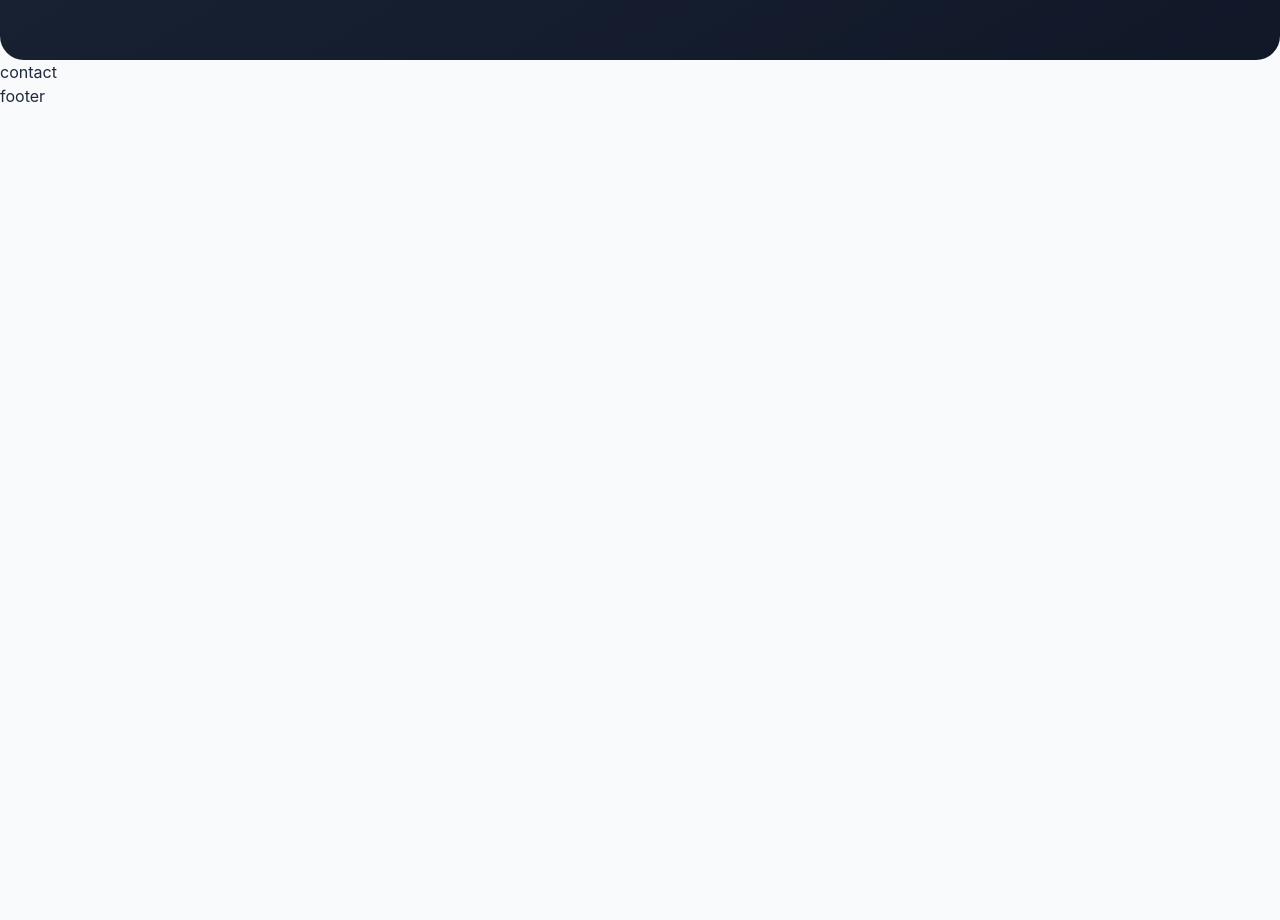
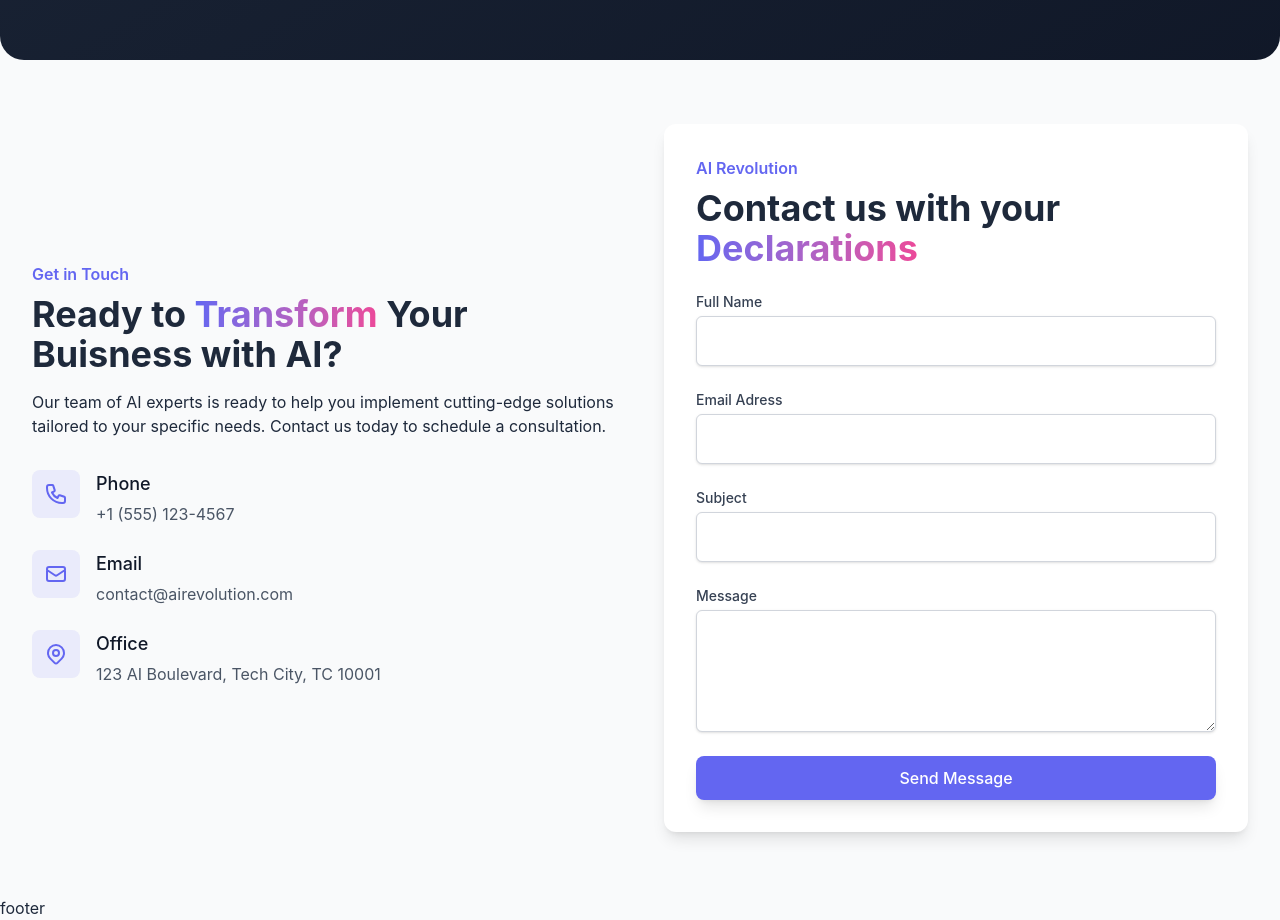
Before and after one commit to gigplus88/ai-rev, a React (Vite) app: page / in a window 1280 px wide. Shown: the part 2140-3060 px from the top of the page. Before the commit the page ends 2248 px from the top, so only its background shows below. Built offline with nearby package versions, Linux system fonts and the light colour scheme.

Commit message:
add contact section

```diff
--- a/src/pages/contact.jsx
+++ b/src/pages/contact.jsx
@@ -1,9 +1,104 @@
 import React from 'react'
 
+
+const contactDetails = [
+  {
+    title: "Phone",
+    text: "+1 (555) 123-4567",
+    icon: (
+      <svg xmlns="http://www.w3.org/2000/svg" className="h-6 w-6" fill="none" viewBox="0 0 24 24" stroke="currentColor">
+        <path strokeLinecap="round" strokeLinejoin="round" strokeWidth="2" d="M3 5a2 2 0 012-2h3.28a1 1 0 01.948.684l1.498 4.493a1 1 0 01-.502 1.21l-2.257 1.13a11.042 11.042 0 005.516 5.516l1.13-2.257a1 1 0 011.21-.502l4.493 1.498a1 1 0 01.684.949V19a2 2 0 01-2 2h-1C9.716 21 3 14.284 3 6V5z" />
+      </svg>
+    ),
+  },
+  {
+    title: "Email",
+    text: "contact@airevolution.com",
+    icon: (
+      <svg xmlns="http://www.w3.org/2000/svg" className="h-6 w-6" fill="none" viewBox="0 0 24 24" stroke="currentColor">
+        <path strokeLinecap="round" strokeLinejoin="round" strokeWidth="2" d="M3 8l7.89 5.26a2 2 0 002.22 0L21 8M5 19h14a2 2 0 002-2V7a2 2 0 00-2-2H5a2 2 0 00-2 2v10a2 2 0 002 2z" />
+      </svg>
+    ),
+  },
+  {
+    title: "Office",
+    text: "123 AI Boulevard, Tech City, TC 10001",
+    icon: (
+      <svg xmlns="http://www.w3.org/2000/svg" className="h-6 w-6" fill="none" viewBox="0 0 24 24" stroke="currentColor">
+        <path strokeLinecap="round" strokeLinejoin="round" strokeWidth="2" d="M17.657 16.657L13.414 20.9a1.998 1.998 0 01-2.827 0l-4.244-4.243a8 8 0 1111.314 0z" />
+        <path strokeLinecap="round" strokeLinejoin="round" strokeWidth="2" d="M15 11a3 3 0 11-6 0 3 3 0 016 0z" />
+      </svg>
+    ),
+  },
+];
 export default function Contact() {
   return (
-    <div>
-      <div>contact</div>
-    </div>
+    <section
+      className='app-container py-16'
+      id='contact'>
+
+        <div className="grid grid-cols-1 lg:grid-cols-2 gap-12 items-center">
+        {/* contact info */}
+        <div>
+          <span className="section-subheader">Get in Touch</span>
+          <h2 className="section-header">
+            Ready to <span className="gradient-text">Transform</span> Your Buisness with AI?
+          </h2>
+          <p className="section-description">
+            Our team of AI experts is ready to help you implement cutting-edge solutions tailored to your specific needs. Contact us today to schedule a consultation.
+          </p>
+
+          <div className="mt-8 space-y-4">
+            {contactDetails.map((detail, i) => (
+              <div
+                className="contact-info-group"
+                key={i}
+              >
+                <div className="form-icon">{detail.icon}</div>
+                <div>
+                  <h3 className="contact-title">{detail.title}</h3>
+                  <p className="contact-text">{detail.text}</p>
+                </div>
+              </div>
+            ))}
+          </div>
+        </div>
+
+        {/* contact form */}
+         <div className="bg-white rounded-xl shadow-lg p-6 lg:p-8">
+          <form>
+            <div className="space-y-6">
+              <div >
+                <span className="section-subheader text-center">AI Revolution</span>
+                <h2 className="section-header">
+                  Contact us with your <span className="gradient-text "> {"\t\t"} Declarations</span>
+                </h2>
+              </div>
+
+              <div>
+                <label className="form-input-label">Full Name</label>
+                <input type="text" className="form-input" />
+              </div>
+              <div>
+                <label className="form-input-label">Email Adress</label>
+                <input type="email" className="form-input" />
+              </div>
+              <div>
+                <label className="form-input-label">Subject</label>
+                <input type="text" className="form-input" />
+              </div>
+              <div>
+                <label className="form-input-label">Message</label>
+                <textarea className="form-input" rows="4" />
+              </div>
+            </div>
+            <button className="btn-primary w-full mt-6">
+              Send Message
+            </button>
+          </form>
+        </div>
+        </div>
+
+    </section>
   )
 }
```
